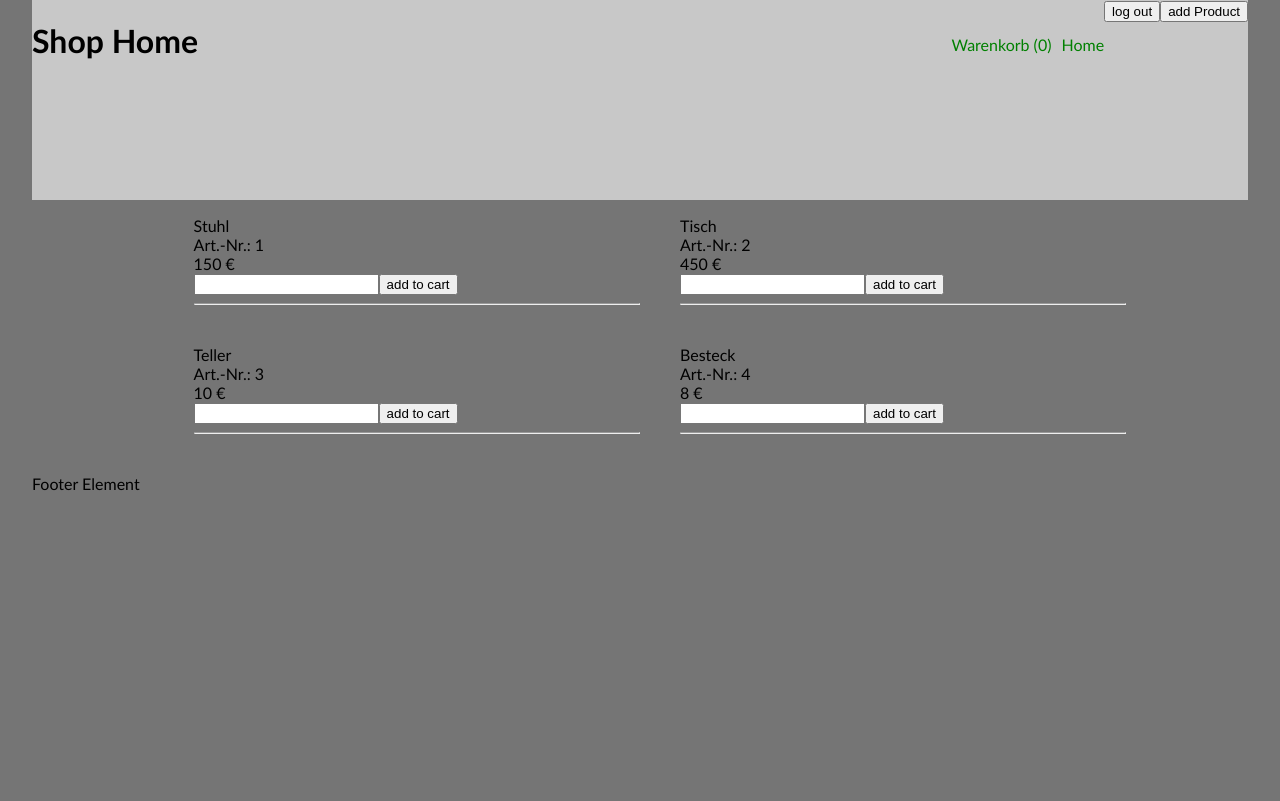
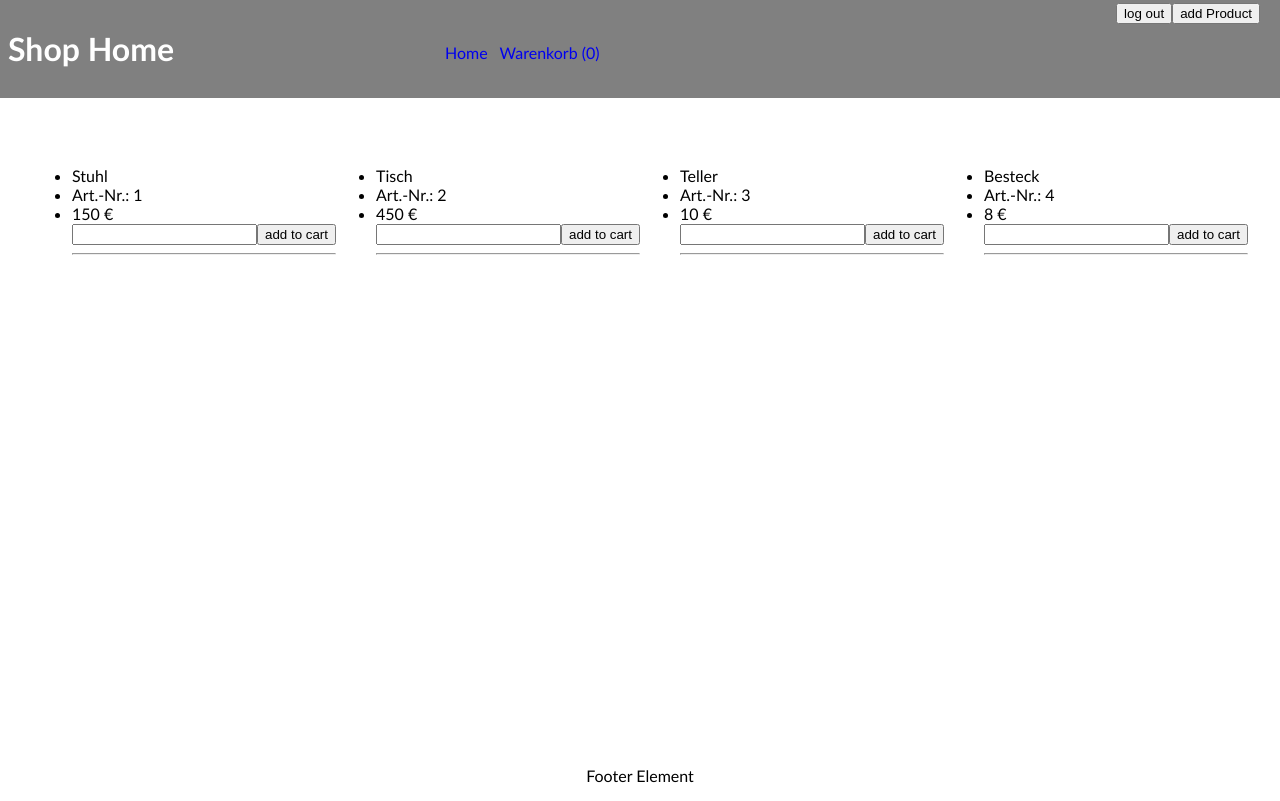
Before and after one commit to LorAutumn/reactshop, a React (Create React App) app: page / in a window 1280 px wide. Built offline with nearby package versions, Linux system fonts and the light colour scheme.

Commit message:
added routing and removed the shopping car popup - added styling with grid and flex

```diff
--- a/src/App.js
+++ b/src/App.js
@@ -30,9 +30,17 @@ function App() {
             <HandleChangeContext.Provider value={{handleChangeState: handleChange, handleChangeList: handleChangeList}}>
               <CartDataContext.Provider value={{cartData: cartData, setCartData: setCartData}}>
                 <CartSumContext.Provider value={{cartSum: cartSum, setCartSum: setCartSum}}>
-                  <Header/>
-                  <Main />
-                  <Footer />
+                  <div className="grid-container">
+                    <div className="header-index">
+                      <Header/>
+                    </div>
+                    <div className="main-index">
+                      <Main />
+                    </div>
+                    <div className="footer-index">
+                      <Footer />
+                    </div>
+                  </div>
                 </CartSumContext.Provider>
               </CartDataContext.Provider>
             </ HandleChangeContext.Provider>
--- a/src/components/AddProductPop.js
+++ b/src/components/AddProductPop.js
@@ -30,9 +30,9 @@ function AddProductPop(props) {
   }
 
   return(
-    <div className='popup'>
-      <div className='popup-content'>
-        <span className='close' onClick={handleClick}>&times;</span>
+    <div class='popup'>
+      <div class='popup-content'>
+        <span class='close' onClick={handleClick}>&times;</span>
         <p>Add a product!</p>
         <input name='newProductName' type="text" placeholder='product name' onChange={passDownData}/>
         <br/>
--- a/src/components/Header.js
+++ b/src/components/Header.js
@@ -2,10 +2,11 @@ import React, {useState, useContext} from 'react'
 import AddProductPop from './AddProductPop'
 import {CartDataContext, HandleChangeContext} from '../App'
 import ShoppingCart from './ShoppingCart'
+import {BrowserRouter, Route, Link} from 'react-router-dom'
 
 export const ToggleContext = React.createContext()
 
-// displays the page header with h1 and navbar (class based)
+// displays the page header with h1 and navbar (className based)
 function Header() {
 
   const [isLoggedIn, setIsLoggedIn] = useState(true)
@@ -26,35 +27,66 @@ function Header() {
 
   const toggleCartPop = () => setSeenCart(!seenCart)
 
-
   return(
+    <BrowserRouter forceRefresh={true}>
     <ToggleContext.Provider value={{togglePop, toggleCartPop}}>
-      <header className='header'>
-        <div class='container'>
-          <div class='header-brand-wrapper'>
-            <h1 class='header-brand'>Shop Home</h1>
+        <header className='header'>
+          <div className='header-brand-wrapper'>
+            <h1 className='header-brand'>Shop Home</h1>
           </div>
-          <div class='header-user-section'>
+          <nav className='header-navbar'>
+            <ul className='header-navbar-links'>
+              <Link to='/'><li className='home'>Home</li></Link>
+              <Link to='/cart'><li className="shoppingCart">Warenkorb ({cartItemsCount})</li></Link>
+            </ul>
+          </nav>
+          <div className='header-user-section'>
             <button id='isLoggedIn' onClick={clickHandler}>{isLoggedIn ? 'log out' : 'log in'}</button>
             <button id='addProduct' style={{display: isLoggedIn ? '' : 'none'}} onClick={togglePop}>add Product</button>
           </div>
           <br></br>
-          <nav class='header-navbar'>
-            <ul class='header-navbar-links'>
-              <li class='home'>Home</li>
-              <li class='shoppingCart' onClick={toggleCartPop}>Warenkorb ({cartItemsCount})</li>
-            </ul>
-          </nav>
-          <div class='add-product-pop-up'>
+          <div className='add-product-pop-up'>
               {seen ? <AddProductPop toggle={togglePop} /> : null}
           </div>
-          <div class='shopping-cart-pop-up'>
+          <div className='shopping-cart-pop-up'>
             {seenCart ? <ShoppingCart toggle={toggleCartPop} /> : null}
           </div>
+        </header>
+    </ToggleContext.Provider>
+      </BrowserRouter>
+  )
+
+}
+
+export default Header
+
+
+
+/*
+return(
+    <ToggleContext.Provider value={{togglePop, toggleCartPop}}>
+      <header className='header'>
+        <div className='header-brand-wrapper'>
+          <h1 className='header-brand'>Shop Home</h1>
+        </div>
+        <nav className='header-navbar'>
+          <ul className='header-navbar-links'>
+            <li className='home'>Home</li>
+            <li className='shoppingCart' onClick={toggleCartPop}>Warenkorb ({cartItemsCount})</li>
+          </ul>
+        </nav>
+        <div className='header-user-section'>
+          <button id='isLoggedIn' onClick={clickHandler}>{isLoggedIn ? 'log out' : 'log in'}</button>
+          <button id='addProduct' style={{display: isLoggedIn ? '' : 'none'}} onClick={togglePop}>add Product</button>
+        </div>
+        <br></br>
+        <div className='add-product-pop-up'>
+            {seen ? <AddProductPop toggle={togglePop} /> : null}
+        </div>
+        <div className='shopping-cart-pop-up'>
+          {seenCart ? <ShoppingCart toggle={toggleCartPop} /> : null}
         </div>
       </header>
       </ToggleContext.Provider>
   )
-}
-
-export default Header
+*/
--- a/src/components/Main.js
+++ b/src/components/Main.js
@@ -1,7 +1,8 @@
 import React from 'react'
+import { BrowserRouter, Route, Switch } from 'react-router-dom'
 import ProductList from './ProductList'
 import Cart from './ShoppingCart'
-import { BrowserRouter, Route, Switch } from 'react-router-dom'
+import ShoppingCart from './ShoppingCart'
 
 
 // // displays the ProductList (class based)
@@ -9,9 +10,10 @@ function Main() {
 
   return(
     <BrowserRouter>
-      <div>
+      <div className='main'>
         <Switch>
-          <Route path="/" component={ProductList} exact/>
+          <Route path="/" component={ProductList} exact />
+          <Route path="/cart" component={Cart} exact/>
           {/* <Route path="/cart" component={Cart} /> */}
         </Switch>
       </div>
--- a/src/css/parts/_body.scss
+++ b/src/css/parts/_body.scss
@@ -1,6 +1,25 @@
+html {
+    box-sizing: border-box;
+}
 body {
     font-family: 'Calibri', 'Arial';
-    width: 95%;
-    background: rgb(117, 117, 117);
-    margin: auto;
+    width: 100%;
+    height: 100vh;
+    //background: rgb(117, 117, 117);
+    margin: 0;
 }
+
+#root {
+    height: 100vh;
+}
+
+.grid-container {
+    display: grid;
+    grid-template-areas:
+    'header'
+    'main'
+    'footer';
+    grid-template-columns: 1fr;
+    grid-template-rows: 150px 1fr 50px;
+    height: 100vh;
+}
--- /dev/null
+++ b/src/css/parts/_footer.scss
@@ -0,0 +1,5 @@
+.footer {
+    grid-area: footer;
+    display: flex;
+    justify-content: center;
+}
--- a/src/css/parts/_header.scss
+++ b/src/css/parts/_header.scss
@@ -1,30 +1,110 @@
+/*
+@mixin header-button() {
+	float: left;
+    margin-left: 10px;
+    list-style-type: none;
+    color: rgb(10, 71, 51);
+    transition: all 0.5s;
+    border: 0.2px solid rgb(85, 183, 207);
+    border-radius: 2px;
+    padding: 10px;
+    background-color: rgb(101, 187, 209);
+}
+*/
 .header {
-    height: 200px;
-    background-color: rgb(200, 200, 200);
+    grid-area: header;
+    background-color: gray;
+    color: #ffffff;
+    display: flex;
+    justify-content: space-between;
+    align-items: center;
+    padding: .5rem;
+}
+.header-navbar-links li {
+    float: left;
+    margin-left: 8px;
+    margin-right: 4px;
+    list-style-type: none;
+    margin-bottom: 8px;
+}
+.header-user-section {
+    position: absolute;
+    right: 20px;
+    top: 2px
 }
 
-.header-brand-wrapper {
+/*
+.header {
+    grid-area: header;
+    //height: 100px;
+    display: flex;
+    justify-content: space-between;
+    align-items: center;
+    //grid-template-columns: repeat(12, 1fr );
+    //grid-template-rows: 1;
+    background-color: rgb(180, 180, 180);
+}
+/*
+.header-user-section {
+    grid-column: 12 / 13;
     float: left;
-}
 
-.header-user-section {
-    float: right;
+    :hover {
+        color: rgb(0, 90, 0);
+        background-color: rgb(163, 196, 204);
+    }
+
+    button {
+        @include header-button();
+        padding: 4px;
+        background-color: rgb(120, 120, 120);
+        color: rgb(255, 255, 255);
+        border: none;
+    }
 }
 
 .header-navbar {
+    //grid-column: 8 / 11;
+}
+
+.header-navbar-links {
     float: right;
-    margin-top: 0px;
 
     :hover {
         color: rgb(0, 90, 0);
+        background-color: rgb(163, 196, 204);
+    }
+
+    li {
+       @include header-button()
     }
 }
 
-.header-navbar-links li {
-    float: right;
-    list-style-type: none;
-    color: green;
-    margin-left: 10px;
-    transition: all 0.5s;
 
+.header-brand-wrapper {
+    grid-column: 1 / 4;
+    margin-left: 20px;
+    font-size: larger;
+    color: rgb(114, 91, 31)
 }
+
+.shopping-cart-pop-up {
+    grid-column: 3 / 11;
+}
+
+.popup {
+    position: absolute;
+    z-index: 1;
+    background-color: rgba(0, 0, 0, 0.25);
+}
+
+.popup-content {
+    background-color: grey;
+    color: white;
+    //position: absolute;
+    padding: 20px;
+    border-radius: 5px;
+    border: 2px solid black;
+    overflow: auto;
+}
+*/
--- /dev/null
+++ b/src/css/parts/_header1.scss
@@ -0,0 +1,36 @@
+.header {
+    height: 100px;
+    background-color: rgb(200, 200, 200);
+}
+
+.header-brand-wrapper {
+    float: left;
+}
+
+.header-user-section {
+    float: right;
+    position: absolute;
+}
+
+.header-navbar {
+    float: right;
+    margin-top: 0px;
+
+    :hover {
+        color: rgb(0, 90, 0);
+        background-color: rgb(163, 196, 204);
+    }
+}
+
+.header-navbar-links li {
+    float: right;
+    list-style-type: none;
+    color: rgb(10, 71, 51);
+    margin-left: 5px;
+    transition: all 0.5s;
+    border: 0.2px solid rgb(85, 183, 207);
+    border-radius: 10px;
+    padding: 10px;
+    background-color: rgb(101, 187, 209);
+
+}
--- a/src/css/parts/_main.scss
+++ b/src/css/parts/_main.scss
@@ -1,7 +1,20 @@
+.main {
+    grid-area: main;
+}
+
 .ProductList {
     list-style-type: none;
 }
 
+.product-element {
+    display: flex;
+    justify-content: center;
+    align-items: center;
+    flex-wrap: wrap;
+}
+
+
+/*
 .product-element {
     width: 80%;
     margin: auto;
@@ -12,3 +25,4 @@
         list-style-type: none;
     }
 }
+*/
--- a/src/css/styles.css
+++ b/src/css/styles.css
@@ -1,39 +1,154 @@
+html {
+  -webkit-box-sizing: border-box;
+          box-sizing: border-box;
+}
+
 body {
   font-family: 'Calibri', 'Arial';
-  width: 95%;
-  background: #757575;
-  margin: auto;
+  width: 100%;
+  height: 100vh;
+  margin: 0;
 }
 
-.header {
-  height: 200px;
-  background-color: #c8c8c8;
+#root {
+  height: 100vh;
 }
 
-.header-brand-wrapper {
+.grid-container {
+  display: -ms-grid;
+  display: grid;
+      grid-template-areas: 'header' 'main' 'footer';
+  -ms-grid-columns: 1fr;
+      grid-template-columns: 1fr;
+  -ms-grid-rows: 150px 1fr 50px;
+      grid-template-rows: 150px 1fr 50px;
+  height: 100vh;
+}
+
+/*
+@mixin header-button() {
+	float: left;
+    margin-left: 10px;
+    list-style-type: none;
+    color: rgb(10, 71, 51);
+    transition: all 0.5s;
+    border: 0.2px solid rgb(85, 183, 207);
+    border-radius: 2px;
+    padding: 10px;
+    background-color: rgb(101, 187, 209);
+}
+*/
+.header {
+  -ms-grid-row: 1;
+  -ms-grid-column: 1;
+  grid-area: header;
+  background-color: gray;
+  color: #ffffff;
+  display: -webkit-box;
+  display: -ms-flexbox;
+  display: flex;
+  -webkit-box-pack: justify;
+      -ms-flex-pack: justify;
+          justify-content: space-between;
+  -webkit-box-align: center;
+      -ms-flex-align: center;
+          align-items: center;
+  padding: .5rem;
+}
+
+.header-navbar-links li {
   float: left;
+  margin-left: 8px;
+  margin-right: 4px;
+  list-style-type: none;
+  margin-bottom: 8px;
 }
 
 .header-user-section {
-  float: right;
+  position: absolute;
+  right: 20px;
+  top: 2px;
+}
+
+/*
+.header {
+    grid-area: header;
+    //height: 100px;
+    display: flex;
+    justify-content: space-between;
+    align-items: center;
+    //grid-template-columns: repeat(12, 1fr );
+    //grid-template-rows: 1;
+    background-color: rgb(180, 180, 180);
+}
+/*
+.header-user-section {
+    grid-column: 12 / 13;
+    float: left;
+
+    :hover {
+        color: rgb(0, 90, 0);
+        background-color: rgb(163, 196, 204);
+    }
+
+    button {
+        @include header-button();
+        padding: 4px;
+        background-color: rgb(120, 120, 120);
+        color: rgb(255, 255, 255);
+        border: none;
+    }
 }
 
 .header-navbar {
-  float: right;
-  margin-top: 0px;
+    //grid-column: 8 / 11;
 }
 
-.header-navbar :hover {
-  color: #005a00;
+.header-navbar-links {
+    float: right;
+
+    :hover {
+        color: rgb(0, 90, 0);
+        background-color: rgb(163, 196, 204);
+    }
+
+    li {
+       @include header-button()
+    }
 }
 
-.header-navbar-links li {
-  float: right;
-  list-style-type: none;
-  color: green;
-  margin-left: 10px;
-  -webkit-transition: all 0.5s;
-  transition: all 0.5s;
+
+.header-brand-wrapper {
+    grid-column: 1 / 4;
+    margin-left: 20px;
+    font-size: larger;
+    color: rgb(114, 91, 31)
+}
+
+.shopping-cart-pop-up {
+    grid-column: 3 / 11;
+}
+
+.popup {
+    position: absolute;
+    z-index: 1;
+    background-color: rgba(0, 0, 0, 0.25);
+}
+
+.popup-content {
+    background-color: grey;
+    color: white;
+    //position: absolute;
+    padding: 20px;
+    border-radius: 5px;
+    border: 2px solid black;
+    overflow: auto;
+}
+*/
+.main {
+  -ms-grid-row: 2;
+  -ms-grid-column: 1;
+  grid-area: main;
 }
 
 .ProductList {
@@ -41,15 +156,40 @@ body {
 }
 
 .product-element {
-  width: 80%;
-  margin: auto;
-  display: -ms-grid;
-  display: grid;
-  -ms-grid-columns: (auto)[2];
-      grid-template-columns: repeat(2, auto);
+  display: -webkit-box;
+  display: -ms-flexbox;
+  display: flex;
+  -webkit-box-pack: center;
+      -ms-flex-pack: center;
+          justify-content: center;
+  -webkit-box-align: center;
+      -ms-flex-align: center;
+          align-items: center;
+  -ms-flex-wrap: wrap;
+      flex-wrap: wrap;
 }
 
-.product-element li {
-  list-style-type: none;
+/*
+.product-element {
+    width: 80%;
+    margin: auto;
+    display: grid;
+    grid-template-columns: repeat((2, auto));
+
+    li {
+        list-style-type: none;
+    }
+}
+*/
+.footer {
+  -ms-grid-row: 3;
+  -ms-grid-column: 1;
+  grid-area: footer;
+  display: -webkit-box;
+  display: -ms-flexbox;
+  display: flex;
+  -webkit-box-pack: center;
+      -ms-flex-pack: center;
+          justify-content: center;
 }
 /*# sourceMappingURL=styles.css.map */
--- a/src/css/styles.scss
+++ b/src/css/styles.scss
@@ -1,3 +1,4 @@
 @import '../css/parts/body.scss';
 @import '../css/parts/header.scss';
 @import '../css/parts/main.scss';
+@import '../css/parts/footer';
```
Also changed, not shown: src/components/ShoppingCart.js (+6 -3 lines), 1 other file (tests, documents, lock files or other folders).
